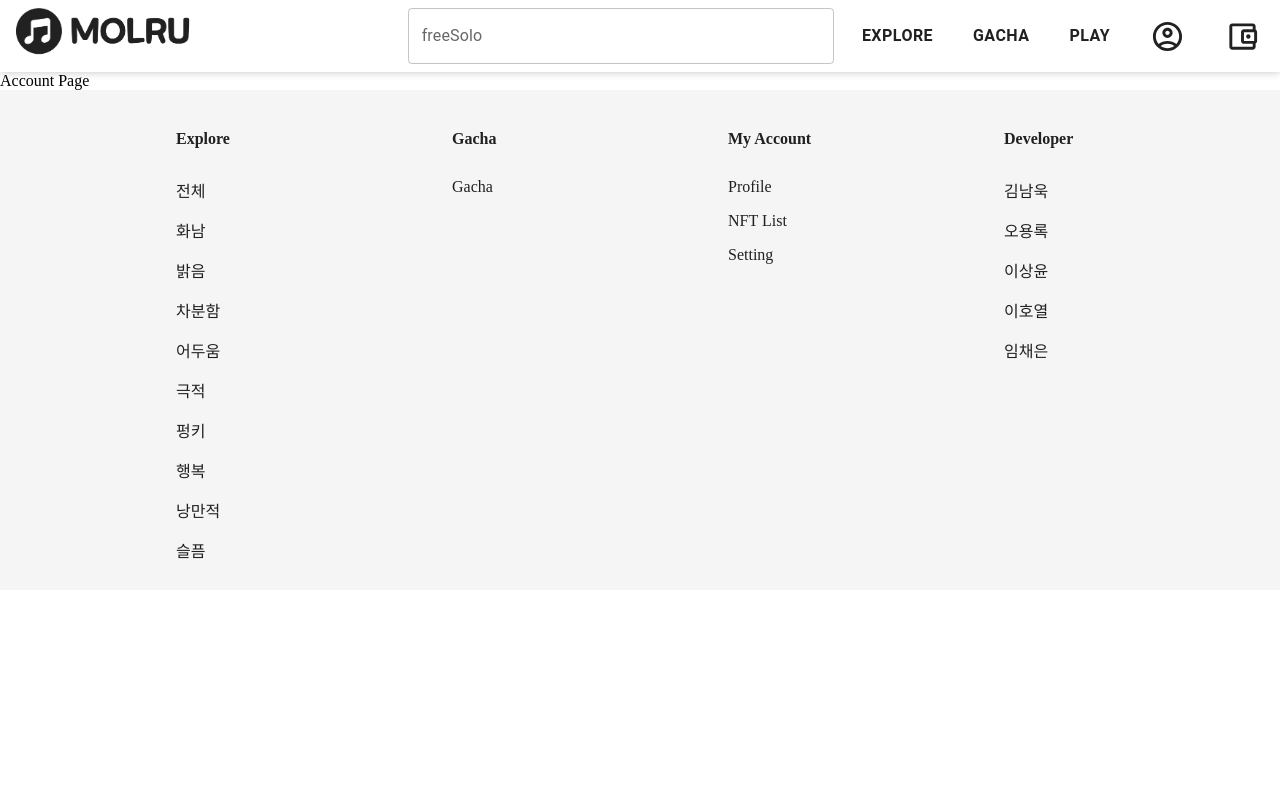
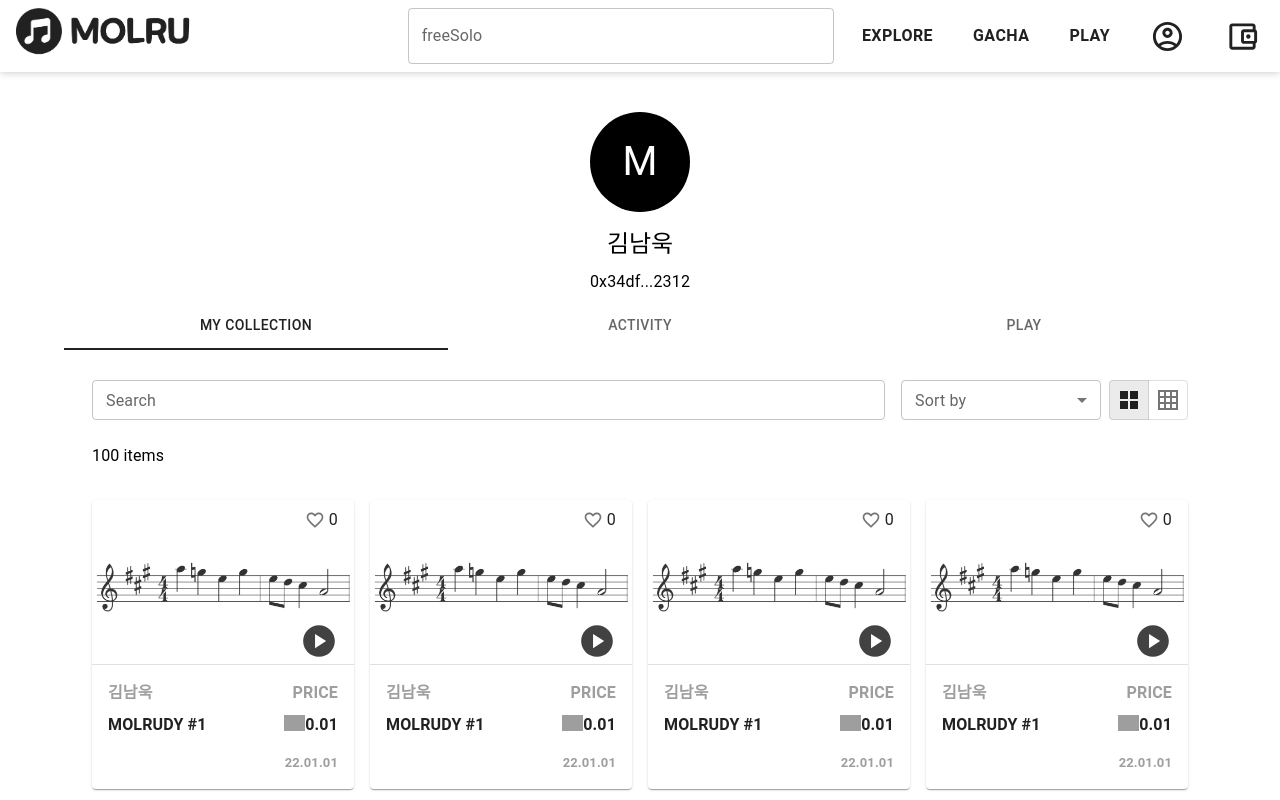
Before and after one commit to skadnr0621/MolRu, a React (Create React App) app in the folder frontend/: page /account in a window 1280 px wide. Shown: the top 800 px of the page. Built offline with nearby package versions, Linux system fonts and the light colour scheme; grey boxes are pictures that could not be loaded.

Commit message:
Design: add account page

```diff
--- /dev/null
+++ b/frontend/src/components/AccountInfo.js
@@ -0,0 +1,41 @@
+import Avatar from '@mui/material/Avatar'
+import Container from '@mui/material/Container'
+import Typography from '@mui/material/Typography'
+
+import AccountTabs from './AccountTabs'
+
+const AccountInfo = () => {
+  return (
+    <Container
+      maxWidth="lg"
+      sx={{
+        mt: 3,
+        mb: 14,
+        display: 'flex',
+        flexDirection: 'column',
+        alignItems: 'center',
+      }}
+    >
+      <Avatar
+        sx={{
+          m: 2,
+          width: 100,
+          height: 100,
+          backgroundColor: 'black',
+          fontSize: 40,
+        }}
+      >
+        M
+      </Avatar>
+      <Typography variant="h5" component="div" gutterBottom>
+        김남욱
+      </Typography>
+      <Typography variant="subtitle1" component="div" gutterBottom>
+        0x34df...2312
+      </Typography>
+      <AccountTabs />
+    </Container>
+  )
+}
+
+export default AccountInfo
--- /dev/null
+++ b/frontend/src/components/AccountTabs.js
@@ -0,0 +1,28 @@
+import * as React from 'react'
+import Tabs from '@mui/material/Tabs'
+import Tab from '@mui/material/Tab'
+import Box from '@mui/material/Box'
+
+import ItemsList from 'components/ItemsList'
+import Page404 from 'pages/Page404'
+
+const AccountTabs = () => {
+  const [value, setValue] = React.useState(0)
+
+  const handleChange = (event, newValue) => {
+    setValue(newValue)
+  }
+
+  return (
+    <Box sx={{ width: '100%', bgcolor: 'background.paper' }}>
+      <Tabs value={value} onChange={handleChange} variant="fullWidth">
+        <Tab label="My collection" />
+        <Tab label="Activity" />
+        <Tab label="Play" />
+      </Tabs>
+      {value === 0 ? <ItemsList></ItemsList> : <Page404></Page404>}
+    </Box>
+  )
+}
+
+export default AccountTabs
--- a/frontend/src/pages/Account.js
+++ b/frontend/src/pages/Account.js
@@ -1,7 +1,12 @@
 import React from 'react'
+import AccountInfo from 'components/AccountInfo'
 
 const Account = () => {
-  return <div>Account Page</div>
+  return (
+    <>
+      <AccountInfo />
+    </>
+  )
 }
 
 export default Account
```
